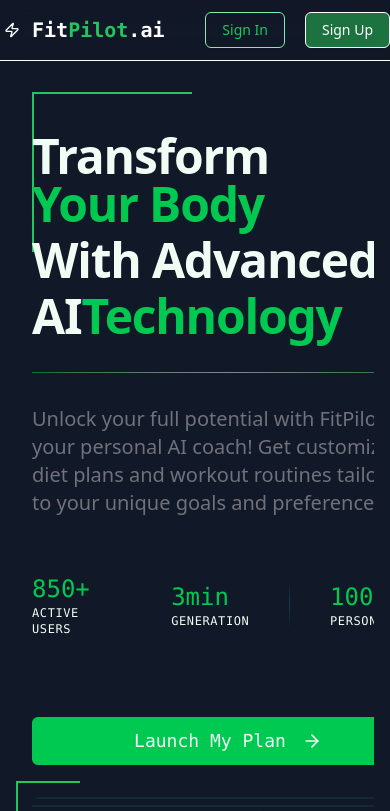
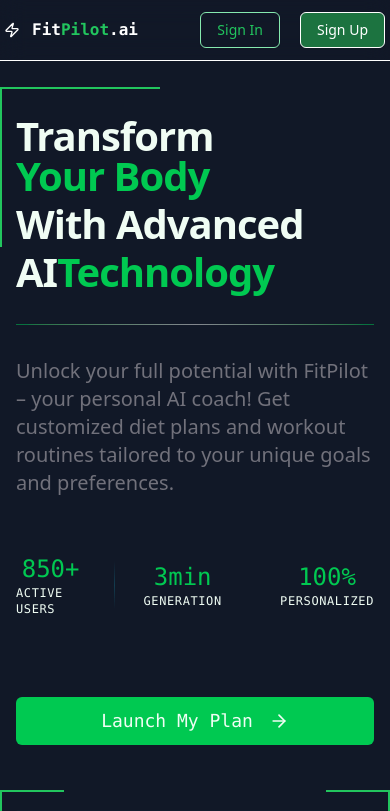
Before and after one commit to KrisChe8/FitPilot, a Next.js app: page / in a window 390 px wide. Shown: the top 811 px of the page. Built offline with nearby package versions, Linux system fonts and the light colour scheme; no server answers.

Commit message:
add responsive for smaller screens

```diff
--- a/src/app/globals.css
+++ b/src/app/globals.css
@@ -158,3 +158,60 @@
 .animate-fadeIn {
   animation: fadeIn 0.5s ease-in-out forwards;
 }
+
+@media (max-width: 500px) {
+  .mobile-hidden {
+    display: none;
+  }
+  .mobileHeroDec {
+    top: -1.8rem;
+    left: -1rem;
+  }
+  .mobile-mainTitle {
+    font-size: 40px;
+  }
+  .maxWidth-90 {
+    max-width: 90%;
+  }
+  .maxWidth-96 {
+    max-width: 96%;
+  }
+  .paddingR-5 {
+    padding-right: 5px;
+  }
+  .paddingT-2 {
+    padding-top: 2rem;
+  }
+  .padding0 {
+    padding: 0;
+  }
+  .gap18 {
+    gap: 1.8rem;
+  }
+  .gap1 {
+    gap: 1rem;
+  }
+  .mb18 {
+    margin-bottom: 1.8rem;
+  }
+  .mb0 {
+    margin-bottom: 0;
+  }
+  .fd-col {
+    flex-direction: column;
+    gap: 2rem;
+  }
+  .alc {
+    align-items: center;
+  }
+  .fsz1 {
+    font-size: 1rem;
+  }
+
+  .overflowH {
+    overflow-x: hidden;
+  }
+  .tac {
+    text-align: center;
+  }
+}
--- a/src/app/layout.tsx
+++ b/src/app/layout.tsx
@@ -31,7 +31,7 @@
       <html lang="en">
         <body
           style={{ backgroundColor: "#111827" }}
-          className={`${geistSans.variable} ${geistMono.variable} antialiased text-white p-4 md:p-6 lg:p-10 lg:pt-6`}
+          className={`${geistSans.variable} ${geistMono.variable} antialiased text-white p-4 md:p-6 lg:p-10 lg:pt-6 overflowH padding0`}
         >
           <Navbar />
           <main className="pt-[20px]">{children}</main>
--- a/src/app/page.tsx
+++ b/src/app/page.tsx
@@ -17,11 +17,11 @@
       <section className="relative z-10 py-24 flex-grow">
         <div className="container mx-auto px-4">
           <div className="grid grid-col-1 lg:grid-cols-12 gap-8 items-center relative">
-            <div className="absolute -top-10 left-0 w-40 h-40 border-l-2 border-t-2 border-[var(--border-g)]"></div>
+            <div className="mobileHeroDec absolute -top-10 left-0 w-40 h-40 border-l-2 border-t-2 border-[var(--border-g)]"></div>
 
             {/* LEFT SIDE */}
             <div className="lg:col-span-7 space-y-8 relative">
-              <h1 className="text-5xl md:text-6xl lg:text-7xl font-bold tracking-tight">
+              <h1 className="mobile-mainTitle text-5xl md:text-6xl lg:text-7xl font-bold tracking-tight">
                 <div>
                   <span className="text-[var(--primary-foreground)]">
                     Transform
@@ -50,22 +50,22 @@
                 to your unique goals and preferences.
               </p>
               {/* STATS */}
-              <div className="flex items-center gap-10 py-6 font-mono">
-                <div className="flex flex-col">
+              <div className="gap18 flex items-center gap-10 py-6 font-mono">
+                <div className="flex flex-col alc">
                   <div className="text-2xl text-[var(--primary)]">850+</div>
                   <div className="text-xs uppercase tracking-wider">
                     ACTIVE USERS
                   </div>
                 </div>
                 <div className="h-12 w-px bg-gradient-to-b from-transparent via-[var(--border)] to-transparent"></div>
-                <div className="flex flex-col">
+                <div className="flex flex-col alc">
                   <div className="text-2xl text-[var(--primary)]">3min</div>
                   <div className="text-xs uppercase tracking-wider">
                     GENERATION
                   </div>
                 </div>
                 <div className="h-12 w-px bg-gradient-to-b from-transparent via-[var(--border)] to-transparent"></div>
-                <div className="flex flex-col">
+                <div className="flex flex-col alc">
                   <div className="text-2xl text-[var(--primary)]">100%</div>
                   <div className="text-xs uppercase tracking-wider">
                     PERSONALIZED
@@ -74,7 +74,7 @@
               </div>
 
               {/* Button */}
-              <div className="flex flex-col sm:flex-row gap-4 pt-6">
+              <div className="flex flex-col sm:flex-row gap-4 pt-6 mb18">
                 <Button
                   // size="lg"
                   asChild
--- a/src/app/profile/page.tsx
+++ b/src/app/profile/page.tsx
@@ -141,15 +141,15 @@
                                       key={routineIndex}
                                       className="border border-border rounded p-3 bg-[var(--background)]"
                                     >
-                                      <div className="flex justify-between items-start mb-2">
+                                      <div className="flex justify-between items-start mb-2 mb0">
                                         <h4 className="font-semibold text-[var(--foreground)]">
                                           {routine.name}
                                         </h4>
                                         <div className="flex items-center gap-2">
-                                          <div className="px-2 py-1 rounded bg-[var(--primary)] text-primary text-xs font-mono">
+                                          <div className="px-2 py-1 rounded bg-[var(--primary)] text-primary text-xs font-mono tac">
                                             {routine.sets} SETS
                                           </div>
-                                          <div className="px-2 py-1 rounded bg-[var(--secondary)] text-[var(--primary)] text-xs font-mono">
+                                          <div className="px-2 py-1 rounded bg-[var(--secondary)] text-[var(--primary)] text-xs font-mono tac">
                                             {routine.reps} REPS
                                           </div>
                                         </div>
--- a/src/components/Footer.tsx
+++ b/src/components/Footer.tsx
@@ -3,7 +3,7 @@
 
 const Footer = () => {
   return (
-    <footer className="border-t border-[var(--border-g)] bg-[var(--background)] backdrop-blur-sm">
+    <footer className="w-screen border-t border-[var(--border-g)] bg-[var(--background)] backdrop-blur-sm">
       {/* Top border glow */}
       <div className="h-px w-full bg-gradient-to-r from-transparent via-[var(--primary)] to-transparent"></div>
 
@@ -25,7 +25,7 @@
           </div>
 
           {/* Links */}
-          <div className="grid grid-cols-2 md:grid-cols-3 gap-x-12 gap-y-2 text-sm">
+          <div className="mobile-hidden grid grid-cols-2 md:grid-cols-3 gap-x-12 gap-y-2 text-sm ">
             <Link
               href="/about"
               className="text-[var(--muted-foreground)] hover:text-[var(--primary)] transition-colors"
@@ -33,31 +33,31 @@
               About
             </Link>
             <Link
-              href="/terms"
+              href="/"
               className="text-[var(--muted-foreground)] hover:text-[var(--primary)] transition-colors"
             >
               Terms
             </Link>
             <Link
-              href="/privacy"
+              href="/"
               className="text-[var(--muted-foreground)] hover:text-[var(--primary)] transition-colors"
             >
               Privacy
             </Link>
             <Link
-              href="/contact"
+              href="/"
               className="text-[var(--muted-foreground)] hover:text-[var(--primary)] transition-colors"
             >
               Contact
             </Link>
             <Link
-              href="/blog"
+              href="/"
               className="text-[var(--muted-foreground)] hover:text-[var(--primary)] transition-colors"
             >
               Blog
             </Link>
             <Link
-              href="/help"
+              href="/"
               className="text-muted-[var(--foreground)] hover:text-[var(--primary)] transition-colors"
             >
               Help
@@ -65,7 +65,7 @@
           </div>
 
           {/* Status */}
-          <div className="flex items-center gap-2 px-3 py-2 border border-[var(--border-g)] rounded-md bg-[var(--background)]">
+          <div className="mobile-hidden flex items-center gap-2 px-3 py-2 border border-[var(--border-g)] rounded-md bg-[var(--background)]">
             <div className="w-2 h-2 rounded-full bg-green-500"></div>
             <span className="text-xs font-mono">SYSTEM OPERATIONAL</span>
           </div>
--- a/src/components/Navbar.tsx
+++ b/src/components/Navbar.tsx
@@ -8,13 +8,13 @@
 const Navbar = () => {
   const { isSignedIn } = useUser();
   return (
-    <header className="fixed top-0 left-0 right-0 z-50  backdrop-blur-md border-b  py-3">
-      <div className="container mx-auto flex items-center justify-between">
+    <header className="w-full fixed top-0 left-0 right-0 z-50  backdrop-blur-md border-b  py-3 paddingR-5">
+      <div className="container mx-auto flex items-center justify-between gap1">
         <Link href="/" className="flex items-center gap-2">
           <div className="p-1 bg-primary rounded">
             <ZapIcon className="w-4 h-4 text-primary" />
           </div>
-          <span className="text-xl font-bold font-mono">
+          <span className="fsz1 text-xl font-bold font-mono">
             Fit<span className="text-[#22C55E]">Pilot</span>.ai
           </span>
         </Link>
@@ -23,7 +23,7 @@
             <>
               <Link
                 href="/"
-                className="flex items-center gap-1.5 text-sm hover:text-[#22C55E] transition-colors"
+                className="mobile-hidden flex items-center gap-1.5 text-sm hover:text-[#22C55E] transition-colors"
               >
                 <HomeIcon size={16} />
                 <span>Home</span>
@@ -42,12 +42,12 @@
                 className="flex items-center gap-1.5 text-sm hover:text-[#22C55E] transition-colors"
               >
                 <UserIcon size={16} />
-                <span>My Profile</span>
+                <span className="mobile-hidden">My Profile</span>
               </Link>
               <Button
                 asChild
                 variant="outline"
-                className="ml-2 text-[#22C55E] font-bold border-[hsl(145_70%_72%)] hover:text-white hover:bg-[hsl(145,61%,28%)]"
+                className="mobile-hidden ml-2 text-[#22C55E] font-bold border-[hsl(145_70%_72%)] hover:text-white hover:bg-[hsl(145,61%,28%)]"
               >
                 <Link href="/generate-program" className="font-bold">
                   Get Started
```
Also changed, not shown: src/components/UserPrograms.tsx (+10 -10 lines).
